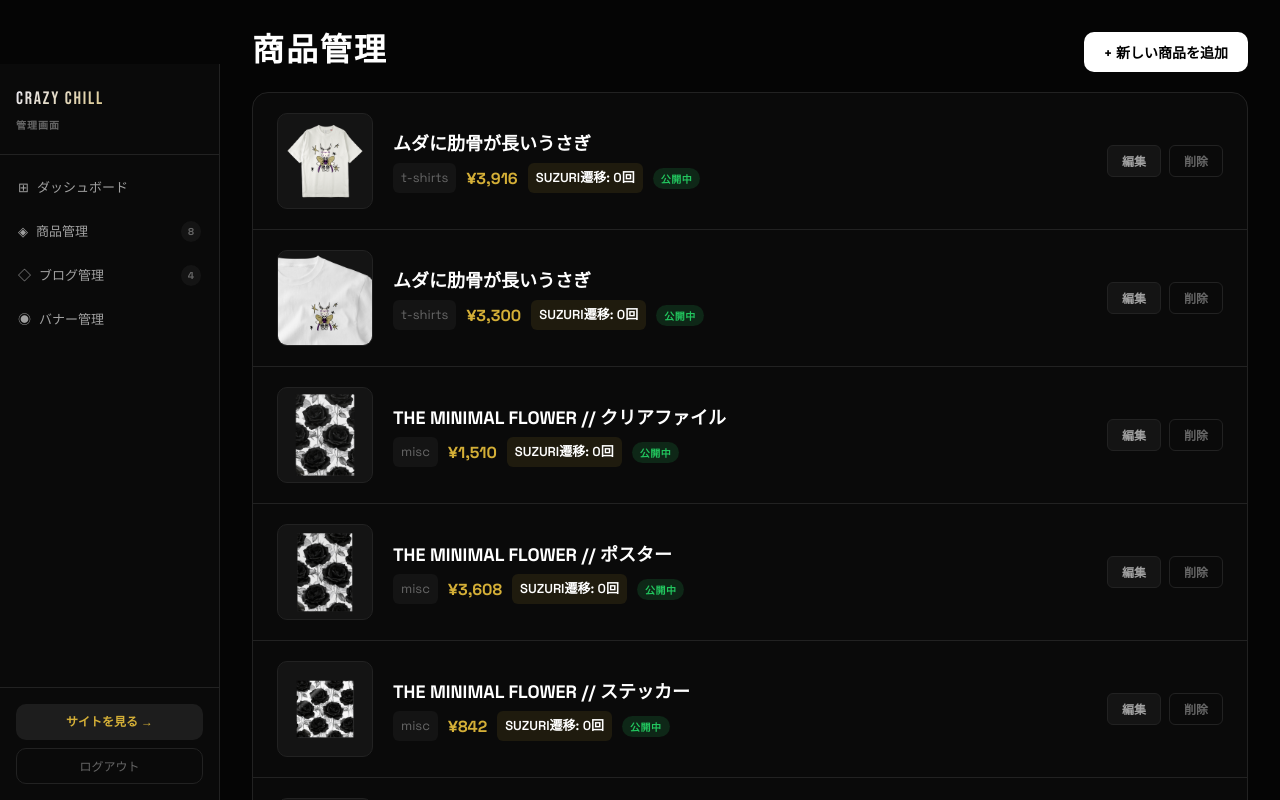
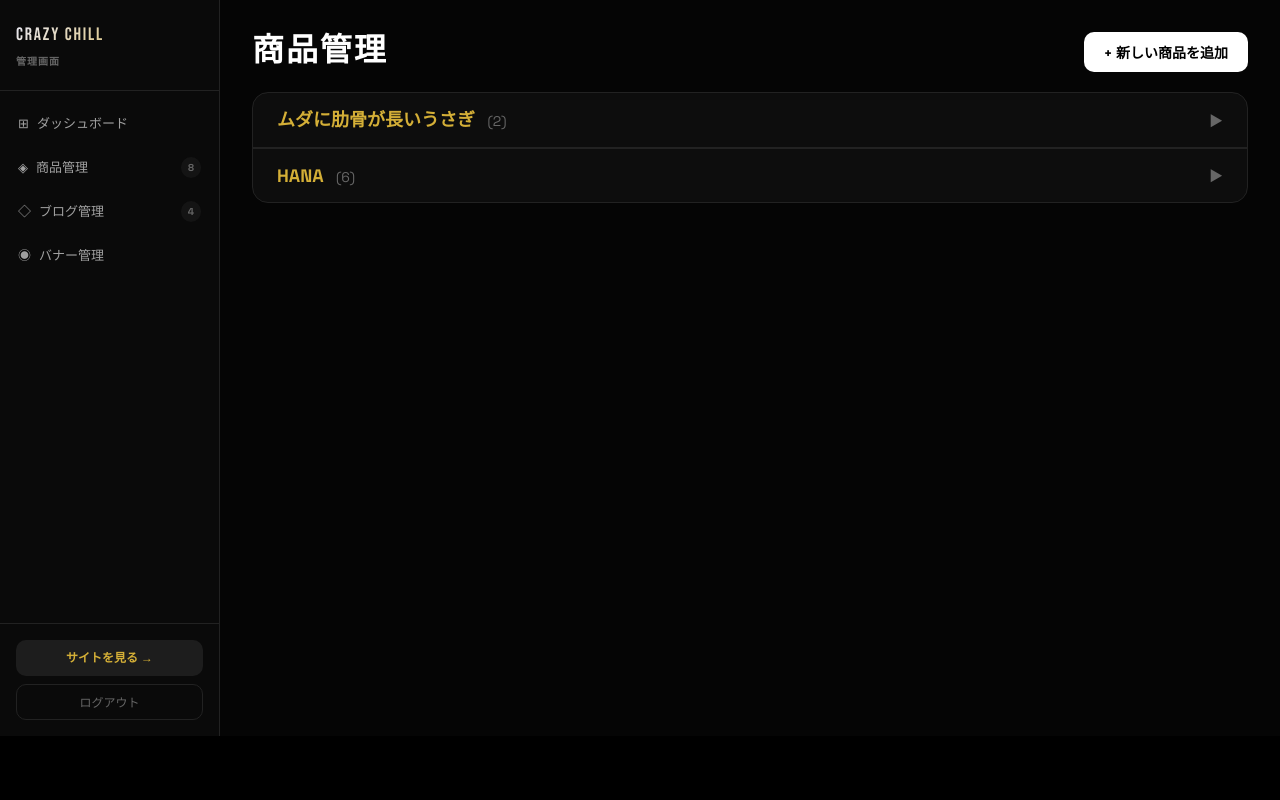
Before and after one commit to calro999/crazy-chill, a Next.js app: page /admin/products in a window 1280 px wide. Shown: the top 800 px of the page. Built offline with nearby package versions, Linux system fonts and the light colour scheme.

Commit message:
アコーディオン

```diff
--- a/app/(admin)/admin/products/page.module.css
+++ b/app/(admin)/admin/products/page.module.css
@@ -63,21 +63,65 @@
 
 /* Product list */
 .productList {
-  display: flex;
-  flex-direction: column;
-  gap: 0;
-  background: var(--color-surface);
+  background: var(--color-surface-1);
   border: 1px solid var(--color-border);
   border-radius: var(--radius-lg);
   overflow: hidden;
 }
 
 .emptyList {
-  padding: 48px 24px;
+  padding: 40px;
   text-align: center;
-  color: var(--color-text-muted);
-  font-family: var(--font-heading);
+  color: var(--color-text-subtle);
   font-size: 14px;
+}
+
+.seriesGroup {
+  border-bottom: 2px solid var(--color-border);
+}
+
+.seriesGroup:last-child {
+  border-bottom: none;
+}
+
+.seriesHeader {
+  width: 100%;
+  display: flex;
+  justify-content: space-between;
+  align-items: center;
+  padding: 16px 24px;
+  background: rgba(255, 255, 255, 0.03);
+  border: none;
+  cursor: pointer;
+  text-align: left;
+  transition: background var(--transition-fast);
+}
+
+.seriesHeader:hover {
+  background: rgba(255, 255, 255, 0.06);
+}
+
+.seriesTitle {
+  font-size: 18px;
+  font-weight: 700;
+  color: var(--color-accent-2);
+  margin: 0;
+}
+
+.seriesCount {
+  font-size: 14px;
+  color: var(--color-text-subtle);
+  font-weight: 400;
+  margin-left: 8px;
+}
+
+.seriesIcon {
+  font-size: 14px;
+  color: var(--color-text-subtle);
+}
+
+.seriesContent {
+  background: var(--color-surface-1);
 }
 
 .productRow {
--- a/app/(admin)/admin/products/page.tsx
+++ b/app/(admin)/admin/products/page.tsx
@@ -61,6 +61,7 @@ export default function AdminProductsPage() {
   const [message, setMessage] = useState('');
   const [uploading, setUploading] = useState(false);
   const [insights, setInsights] = useState<Record<string, number>>({});
+  const [expandedSeries, setExpandedSeries] = useState<Record<string, boolean>>({});
   const fileInputRef = useRef<HTMLInputElement>(null);
 
   useEffect(() => {
@@ -242,6 +243,17 @@ export default function AdminProductsPage() {
 
   const formOpen = isNew || editingProduct !== null;
 
+  const groupedProducts = products.reduce((acc, product) => {
+    const s = product.series || 'その他 (Series Unassigned)';
+    if (!acc[s]) acc[s] = [];
+    acc[s].push(product);
+    return acc;
+  }, {} as Record<string, Product[]>);
+
+  function toggleSeries(seriesName: string) {
+    setExpandedSeries(prev => ({ ...prev, [seriesName]: !prev[seriesName] }));
+  }
+
   return (
     <div className={styles.page}>
       <div className={styles.pageHeader}>
@@ -264,7 +276,19 @@ export default function AdminProductsPage() {
             <p>商品がまだありません。「新しい商品を追加」から登録してください。</p>
           </div>
         ) : (
-          products.map(product => (
+          Object.entries(groupedProducts).map(([seriesName, seriesProducts]) => (
+            <div key={seriesName} className={styles.seriesGroup}>
+              <button
+                className={styles.seriesHeader}
+                onClick={() => toggleSeries(seriesName)}
+              >
+                <h2 className={styles.seriesTitle}>{seriesName} <span className={styles.seriesCount}>({seriesProducts.length})</span></h2>
+                <span className={styles.seriesIcon}>{expandedSeries[seriesName] ? '▼' : '▶'}</span>
+              </button>
+
+              {expandedSeries[seriesName] && (
+                <div className={styles.seriesContent}>
+                  {seriesProducts.map(product => (
                     <div key={product.id} className={styles.productRow}>
                       <div className={styles.productImage}>
                         {product.image ? (
@@ -302,6 +326,10 @@ export default function AdminProductsPage() {
                           削除
                         </button>
                       </div>
+                    </div>
+                  ))}
+                </div>
+              )}
             </div>
           ))
         )}
```
Lines whose indentation alone changed are shown as unchanged.
